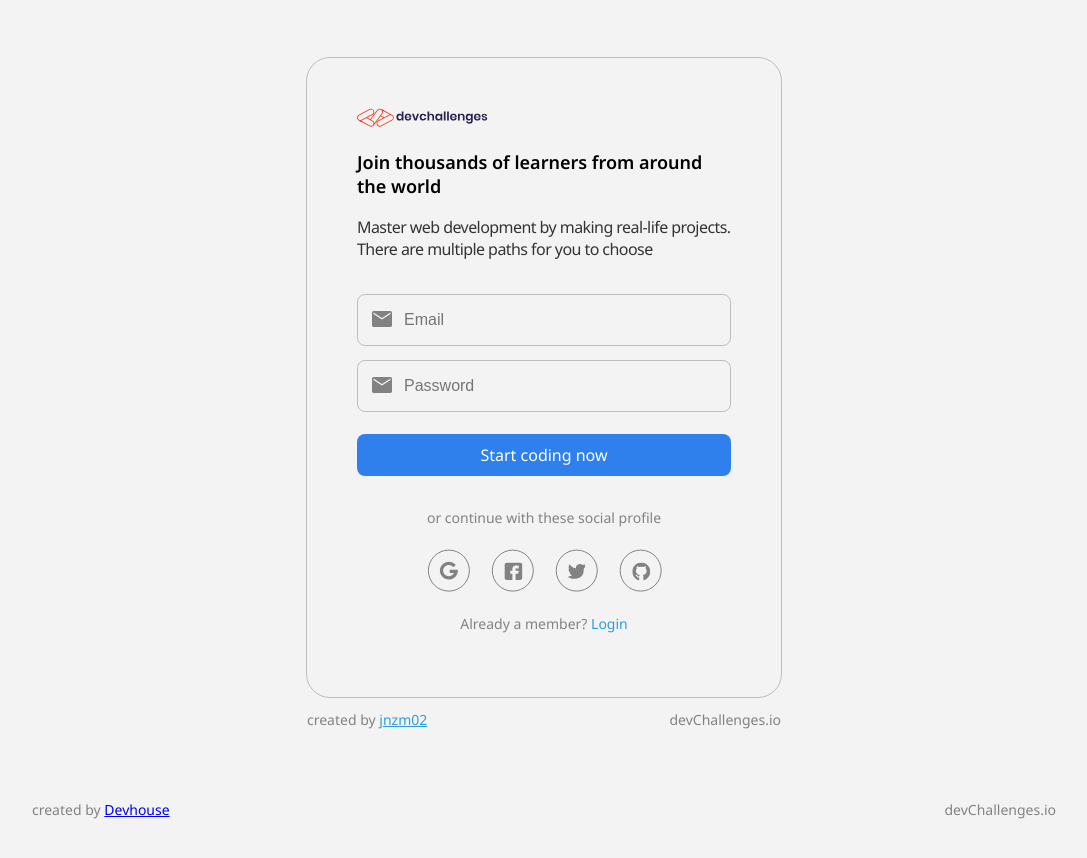
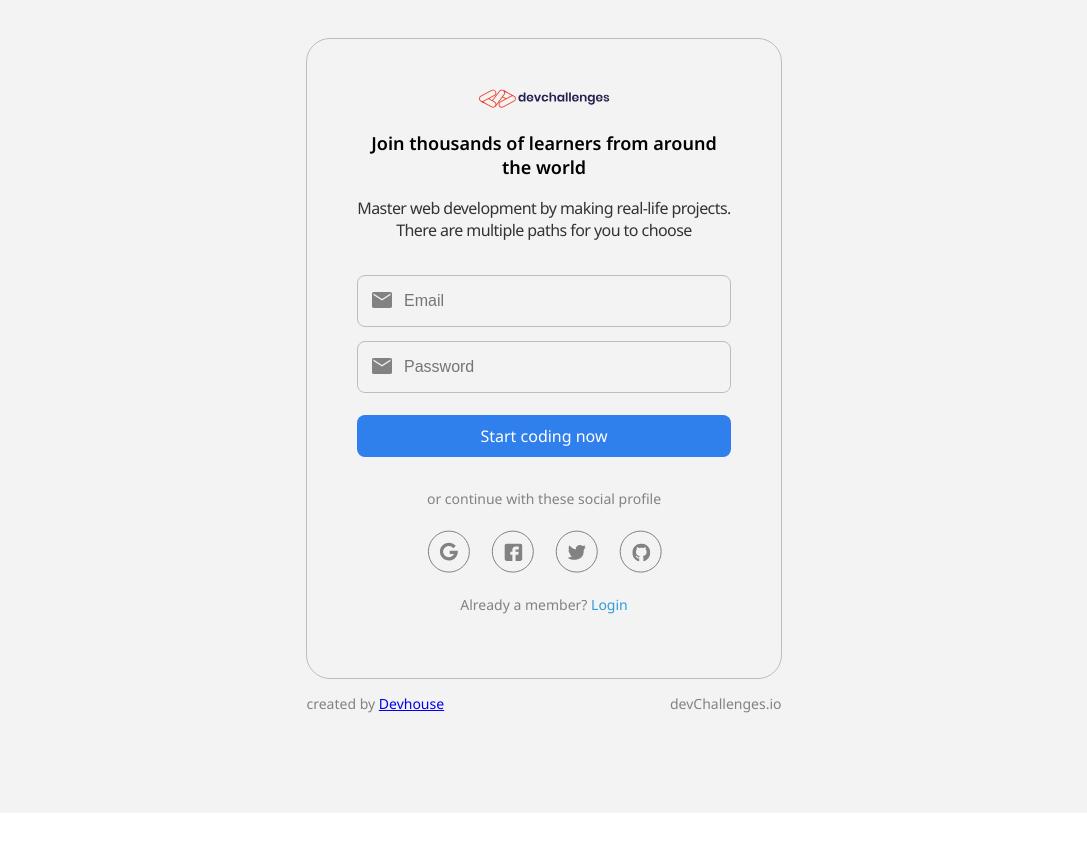
Before and after one commit to jnzm02/authorization, a Vue app: page /register in a window 1280 px wide. Shown: the top 858 px of the page, without its empty margins (96-1183 px from the left). After the commit the page ends 813 px from the top, so only its background shows below. Built offline with nearby package versions, Linux system fonts and the light colour scheme.

Commit message:
Fixed: foter for login and register pages

```diff
--- a/src/App.vue
+++ b/src/App.vue
@@ -1,12 +1,14 @@
 <script setup lang="ts">
+  import { useAuthStore } from "@/stores/user";
 
+  const authStore = useAuthStore();
 </script>
 
 <template>
     <body>
       <RouterView/>
 
-      <footer>
+      <footer :class="{ 'minWindow': !authStore.isAuth}">
           <span>created by <a class="link" href="https://github.com/jnzm02" target="_blank">Devhouse</a></span>
           <span>devChallenges.io</span>
       </footer>
@@ -17,7 +19,7 @@
 body {
   background-color: #f3f3f3;
   min-height: calc(100% - 100px); /* Subtract footer height */
-  padding-bottom: 150px; /* Footer height */
+  padding-bottom: 100px; /* Footer height */
 }
 
 main {
@@ -29,7 +31,6 @@ main {
 footer {
   bottom: 20px;
   left: 0;
-  width: 100%;
   display: flex;
   flex-direction: row;
   justify-content: space-between;
@@ -38,4 +39,8 @@ footer {
   max-width: 1024px;
   color: #828282;
 }
+
+.minWindow {
+  max-width: 475px;
+}
 </style>
--- a/src/views/Login.vue
+++ b/src/views/Login.vue
@@ -20,10 +20,6 @@
         <img src="/Gihub.svg" alt="github">
       </div>
       <p class="temp">Don’t have an account yet? <span class="link" @click="$router.push('register')">Register</span></p>
-    </div>
-    <div class="bottom">
-      <span>created by <a class="link" href="https://github.com/jnzm02" target="_blank">jnzm02</a></span>
-      <span>devChallenges.io</span>
     </div>
   </main>
 </template>
@@ -49,6 +45,7 @@ main {
   align-items: center;
   width: 100vw;
   background-color: #f3f3f3;
+  padding-top: 10%;
 }
 
 .window {
@@ -125,14 +122,4 @@ main {
   color: #2D9CDB;
   cursor: pointer;
 }
-
-.bottom {
-  margin-top: 12px;
-  display: flex;
-  width: 474px;
-  justify-content: space-between;
-  align-items: center;
-  color: #828282;
-  font-size: 14px;
-}
 </style>
--- a/src/views/Register.vue
+++ b/src/views/Register.vue
@@ -24,10 +24,6 @@
       </div>
       <p class="temp">Already a member? <span class="link" @click="$router.push('login')">Login</span></p>
     </div>
-    <div class="bottom">
-      <span>created by <a class="link" href="https://github.com/jnzm02" target="_blank">jnzm02</a></span>
-      <span>devChallenges.io</span>
-    </div>
   </main>
 </template>
 
@@ -39,10 +35,11 @@
 main {
   display: flex;
   flex-direction: column;
-  justify-content: center;
+  text-align: center;
   align-items: center;
-  height: 100vh;
+  width: 100vw;
   background-color: #f3f3f3;
+  padding-top: 3%;
 }
 
 .window {
@@ -119,14 +116,4 @@ main {
   color: #2D9CDB;
   cursor: pointer;
 }
-
-.bottom {
-  margin-top: 12px;
-  display: flex;
-  width: 474px;
-  justify-content: space-between;
-  align-items: center;
-  color: #828282;
-  font-size: 14px;
-}
 </style>
```
